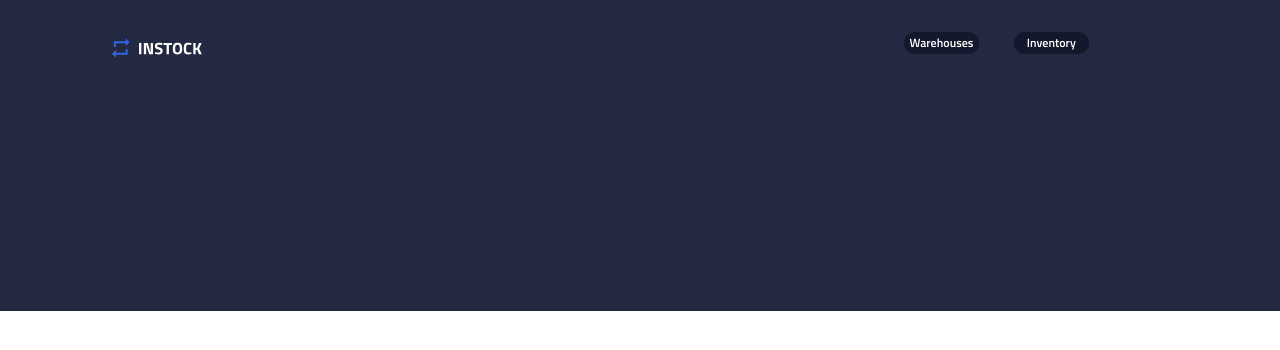
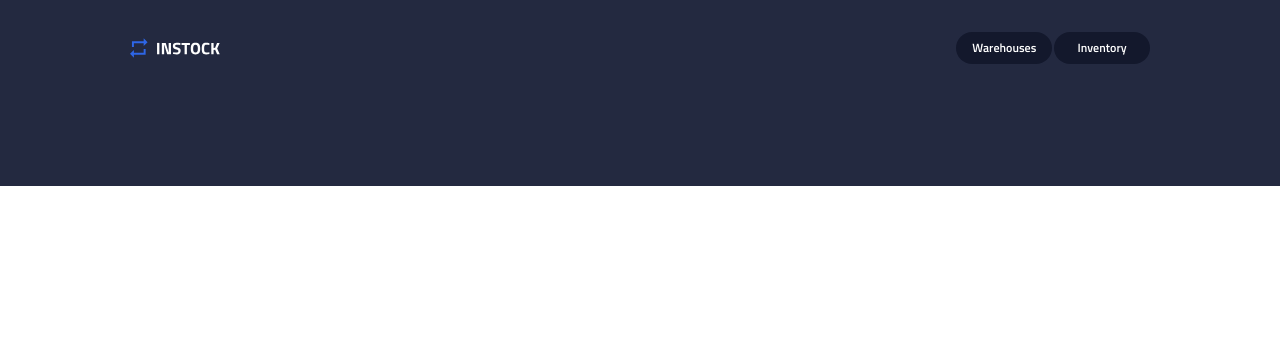
Before and after one commit to oikantik/team-two-instock, a React (Create React App) app in the folder client/: page / in a window 1280 px wide. Shown: the top 350 px of the page. Built offline with nearby package versions, Linux system fonts and the light colour scheme.

Commit message:
changes made to desktop view

```diff
--- a/client/src/components/header/Header.scss
+++ b/client/src/components/header/Header.scss
@@ -13,7 +13,7 @@ header{
         height: 24.3vw;
     }
     @include desktop {
-        height: 24.3vw;
+        height: 14.5vw;
     }
 
 }
@@ -34,11 +34,12 @@ header{
     }
 
     @include desktop {
-        padding: 2rem 7rem;
+        padding: 2rem 8.12rem;
+        height: 14.53vw;
     }
 
     &__logo-div{
-        padding-top: 2.5rem;
+        padding-top: 1.89rem;
         @include tablet {
             padding: 0rem;
         }
@@ -55,10 +56,12 @@ header{
     &__nav{
         width: 100%;
         padding: 0rem 1.3rem;
-        padding-top: 24px;
         @include tablet {
-            width: 25%;
+            width: 30%;
             padding: 0rem;
+        }
+        @include desktop {
+            width: 19%;
         }
 
     }
@@ -70,7 +73,7 @@ header{
         width: 100%;
         justify-content: space-between;
         @include desktop {
-            width: 70%;
+            width: 100%;
             padding: 0rem;
         }
     }
@@ -81,6 +84,7 @@ header{
         background: none;
         width: 164px;
         height: 34px;
+        padding-top: 1.7rem;
         outline: transparent;
         text-align: center;
         @include tablet {
@@ -92,11 +96,13 @@ header{
 
     &__item-W {
         display: flex;
+        padding: 0rem;
         justify-content: center;
         align-items: center;
         text-decoration: none;
         outline: transparent;
         color: white;
+        padding: 1rem 3rem;
         width: 40%;
         background-color:color(global-black);
         border: none;
@@ -118,6 +124,7 @@ header{
         text-decoration: none;
         text-decoration: none;
         outline: transparent;
+        padding: 1rem 3rem;
         color: white;
         width: 40%;
         background-color:color(global-black);
```
